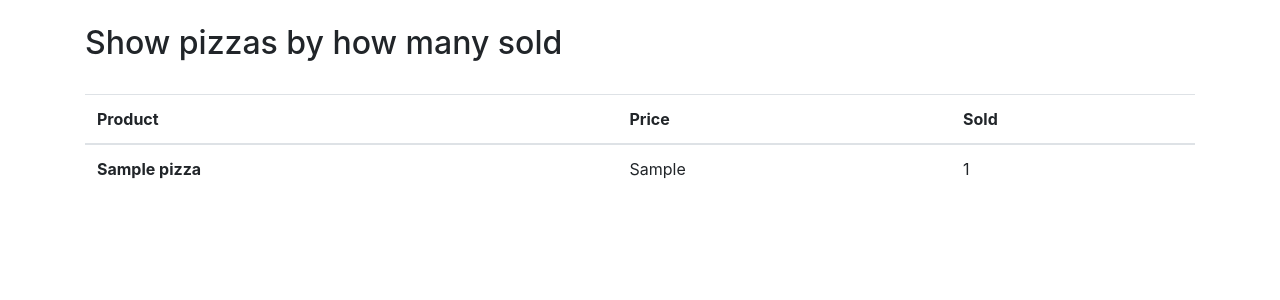
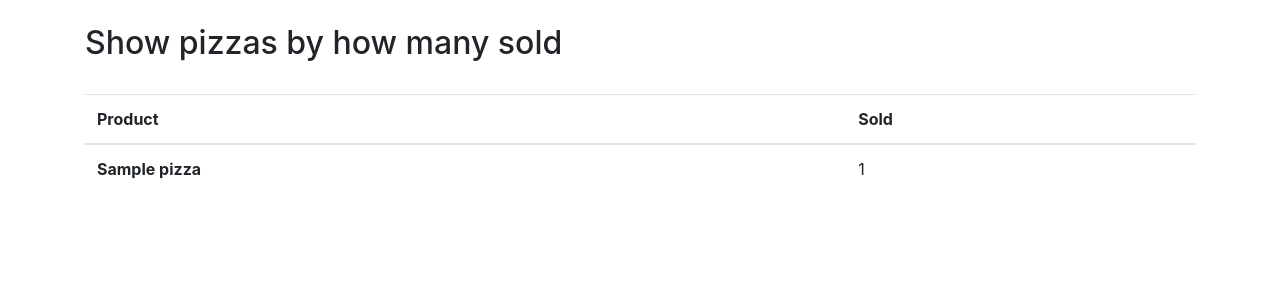
Before and after one commit to larenala/Pizzapalvelu, a Flask app: page /pizzas/stats in a window 1280 px wide. Shown: the part 56-356 px from the top of the page. Run offline with Flask 2, Linux system fonts and the light colour scheme; tables that the repository leaves empty hold one stand-in row (values such as "Sample post"); some libraries are stand-ins or nearby versions.

Commit message:
removed pizza price from query

```diff
--- a/application/pizzas/models.py
+++ b/application/pizzas/models.py
@@ -8,6 +8,8 @@ class Pizza(Product):
     __tablename__ = "pizza"
 
     id = db.Column(db.Integer, primary_key=True)
+    name = db.Column(db.String(144), nullable=False)
+    price = db.Column(db.Float(10), nullable=False)
     ingredients = db.Column(db.String(144), nullable=False)
     img = db.Column(db.String(200), nullable=False)
     available = db.Column(db.Boolean, default=True)
@@ -22,11 +24,11 @@ class Pizza(Product):
     @staticmethod
     def show_pizza_stats():
         pizzas=Pizza.query.all()
-        stmt=text("SELECT Pizza.name, Pizza.price, COUNT(order_pizza.id) AS sold FROM order_pizza"
+        stmt=text("SELECT Pizza.name, COUNT(order_pizza.id) AS sold FROM order_pizza"
                   " LEFT JOIN pizza ON order_pizza.pizza_id=pizza.id GROUP BY pizza.name")
         res = db.engine.execute(stmt)
         response = []
         for row in res:
-            response.append({"name":row[0], "price":row[1], "sold":row[2]})
+            response.append({"name":row[0], "sold":row[1] })
             print("RESPONSE ", res)
         return response
--- a/application/templates/pizzas/stats.html
+++ b/application/templates/pizzas/stats.html
@@ -5,17 +5,13 @@
 <table class="table">
         <thead>
             <th scope="col">Product</th>
-            <th scope="col">Price</th>
             <th scope="col">Sold</th>
         </thead>
         <tbody>
           {% for  pizza in pizzas %}
             <tr>
               <th scope="row">{{ pizza.name }}</th>
-              <td>{{ pizza.price  }}</td>
-              <td>
-                  {{ pizza.sold }}
-              </td>
+              <td>{{ pizza.sold }}</td>
             </tr>
           {% endfor %}
           </br>
```
